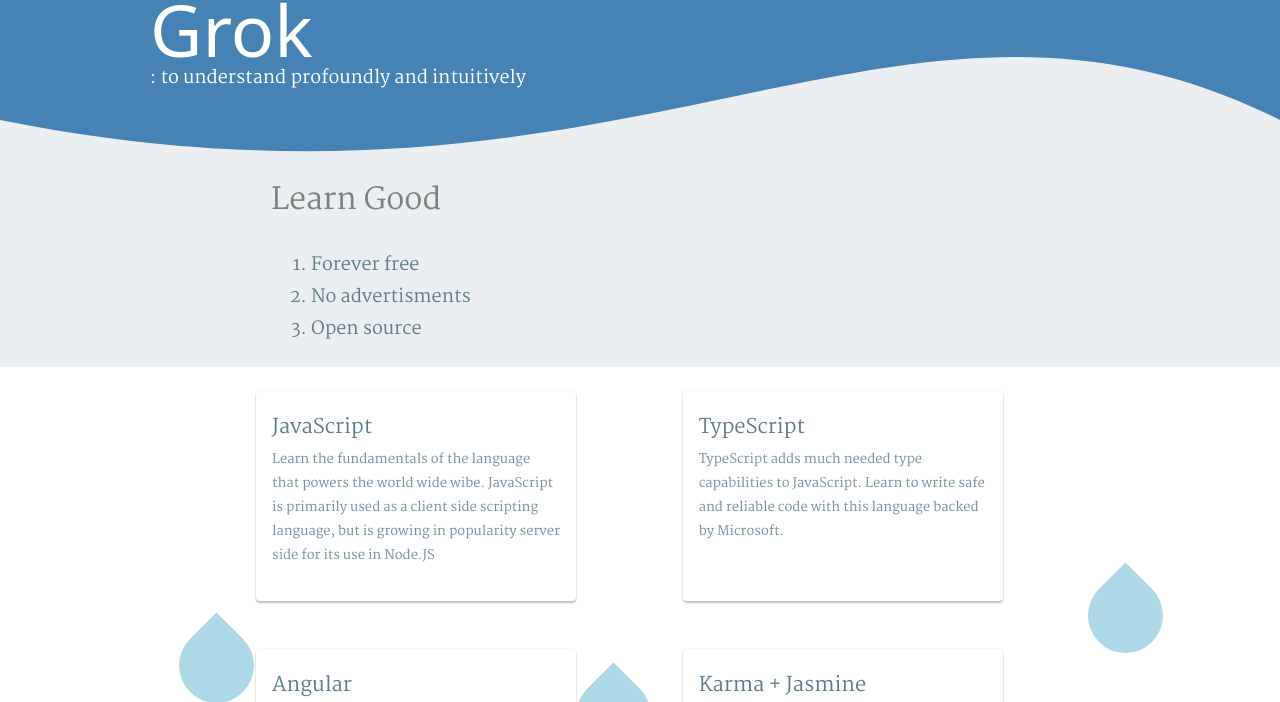
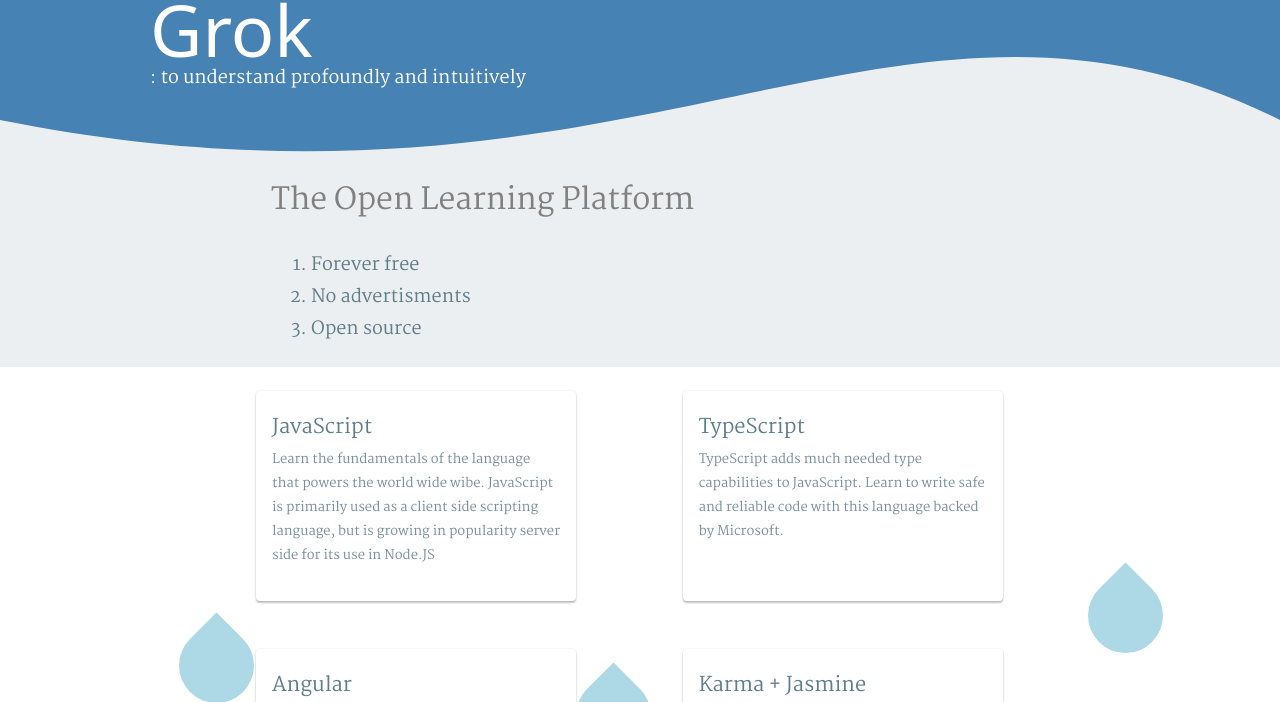
Before and after one commit to simoncomputing/grok, a plain HTML site: page index.html in a window 1280 px wide. Shown: the part 72-774 px from the top of the page. Drawn offline with nearby package versions, Linux system fonts and the light colour scheme; a web font is replaced by a local one.

Commit message:
open learning platform

```diff
--- a/index.html
+++ b/index.html
@@ -38,9 +38,8 @@
       <div class="container-fluid" style="margin-top: 75px;">
          <div class="row" style="background-color: rgba(236, 239, 241, 1.0)">
             <div class="col-md-7 offset-20">
-               <h2 style="color: gray;">Learn Good</h2>
+               <h2 style="color: gray;">The Open Learning Platform</h2>
                <p class="txt">
-
                   <ol class="txt">
                     <li>Forever free</li>
                     <li>No advertisments</li>
```
